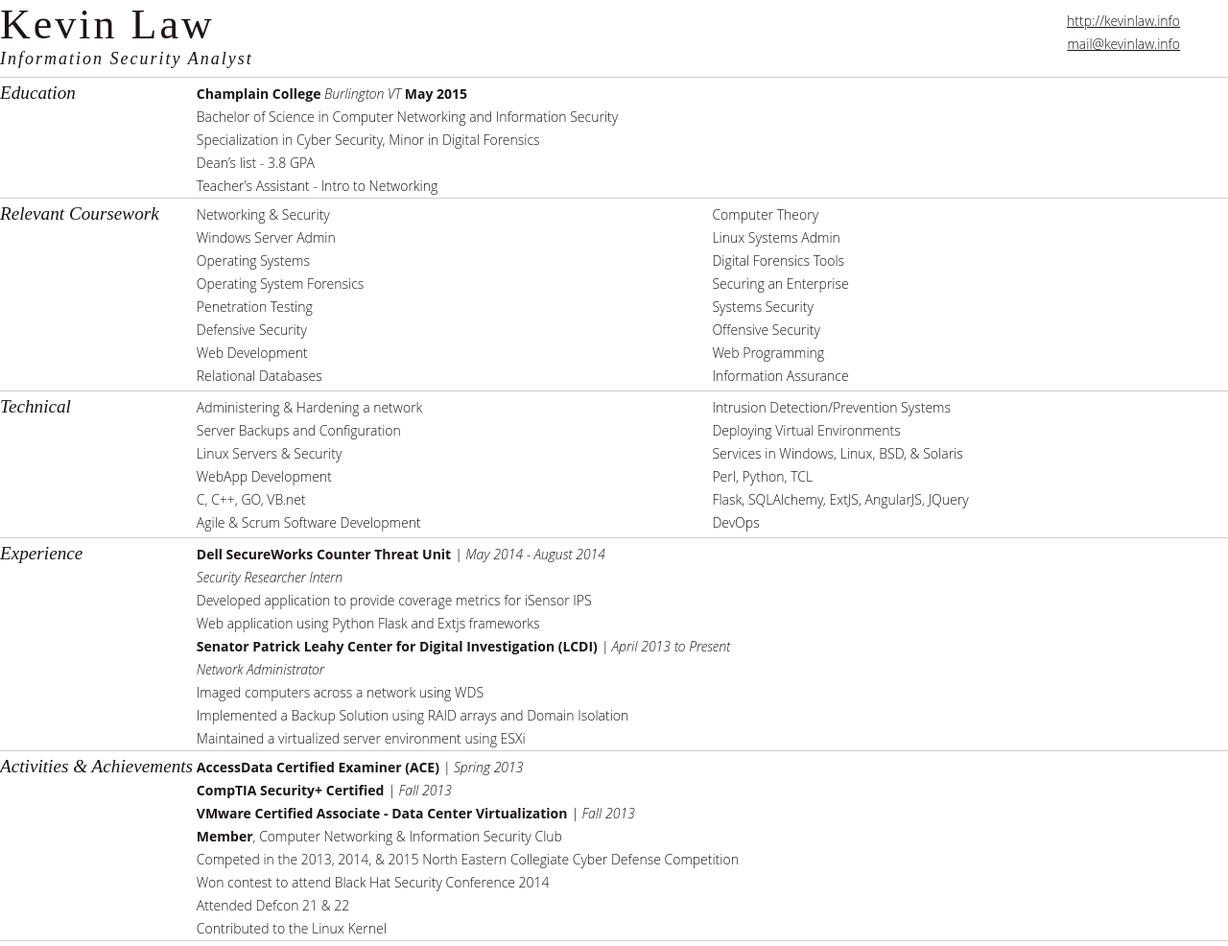
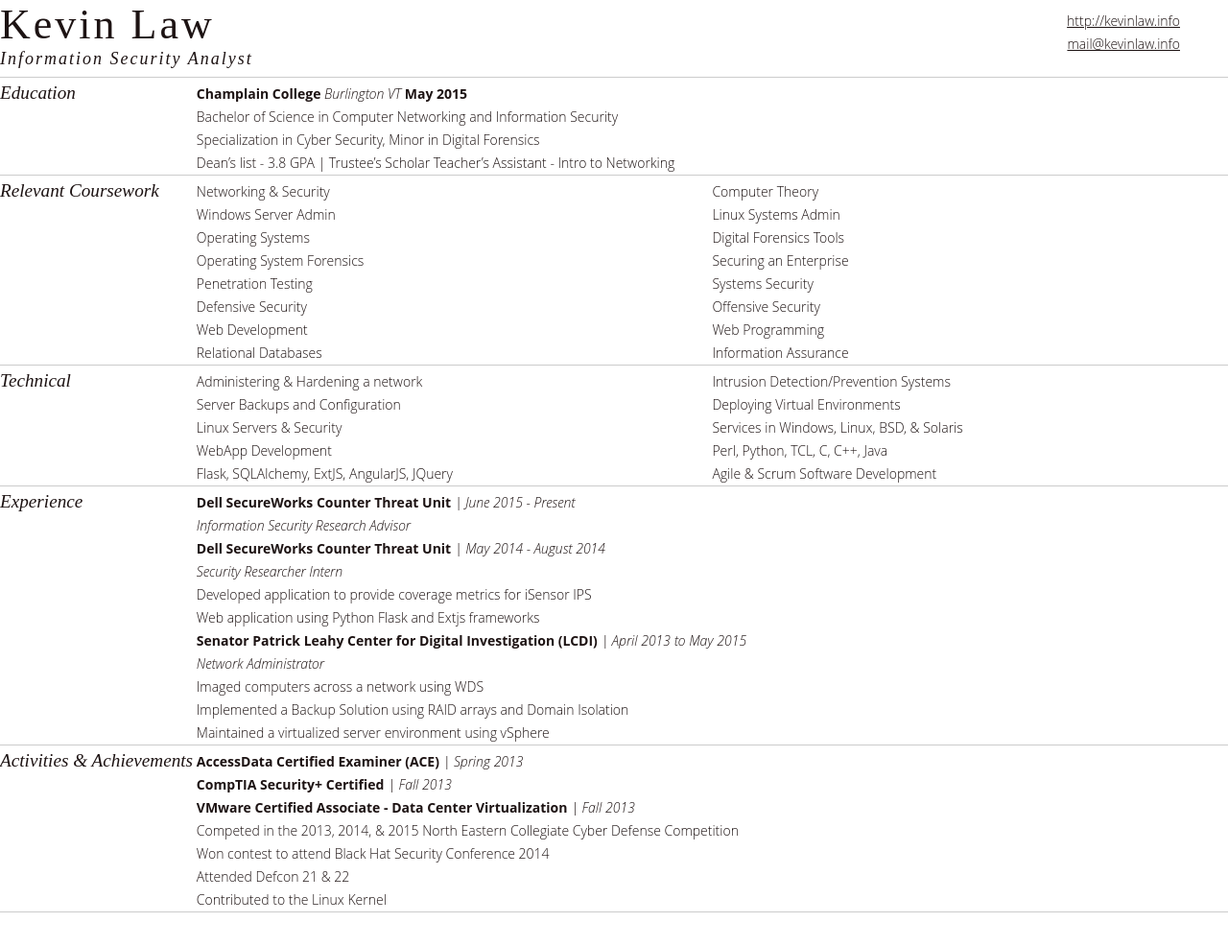
Before and after one commit to thatarchguy/KevinLawDotInfo, a Jekyll site: the page built from resume.md, in a window 1280 px wide. Shown: the whole page at 96% size. Built offline with Jekyll 4.4.1, drawn with Linux system fonts in a browser that asks for light colours; Markdown is read by kramdown in place of the engine named in the settings; after the commit the page ends 956 px from its top, so only the background shows below that.

Commit message:
Updated Resume

```diff
--- a/css/resume.css
+++ b/css/resume.css
@@ -391,7 +391,7 @@
 
 ol{
   margin:0;
-  padding:0 0 0.2em;
+  padding:0 0 0em;
   width:84%;
   display:inline-block
 }
--- a/resume.md
+++ b/resume.md
@@ -17,7 +17,7 @@
 **Champlain College** *Burlington VT* __May 2015__
 Bachelor of Science in Computer Networking and Information Security
 Specialization in Cyber Security, Minor in Digital Forensics
-Dean's list - 3.8 GPA
+Dean's list - 3.8 GPA  | Trustee's Scholar
 Teacher's Assistant - Intro to Networking
 
 
@@ -53,27 +53,28 @@
 1. Linux Servers & Security
 1. Services in Windows, Linux, BSD, & Solaris
 1. WebApp Development
-1. Perl, Python,  TCL
-1. C, C++, GO, VB.net
+1. Perl, Python, TCL, C, C++, Java
 1. Flask, SQLAlchemy, ExtJS, AngularJS, JQuery
 1. Agile & Scrum Software Development
-1. DevOps
 
 
 ------
 
 ### Experience
 
+**Dell SecureWorks Counter Threat Unit**  *| June 2015 - Present*
+	*Information Security Research Advisor*
+
 **Dell SecureWorks Counter Threat Unit**  *| May 2014 - August 2014*
 	*Security Researcher Intern*
 	Developed application to provide coverage metrics for iSensor IPS
 	Web application using Python Flask and Extjs frameworks
 
-**Senator Patrick Leahy Center for Digital Investigation (LCDI)**  *| April 2013 to Present*
+**Senator Patrick Leahy Center for Digital Investigation (LCDI)**  *| April 2013 to May 2015*
 	*Network Administrator*
 	Imaged computers across a network using WDS
 	Implemented a Backup Solution using RAID arrays and Domain Isolation
-	Maintained a virtualized server environment using ESXi
+	Maintained a virtualized server environment using vSphere
 
 ------
 
@@ -81,9 +82,6 @@
 **AccessData Certified Examiner (ACE)** *| Spring 2013*
 **CompTIA Security+ Certified** *| Fall 2013*
 **VMware Certified Associate - Data Center Virtualization** *| Fall 2013*
-
-
-**Member**, Computer Networking & Information Security Club
 Competed in the 2013, 2014, & 2015 North Eastern Collegiate Cyber Defense Competition
 Won contest to attend Black Hat Security Conference 2014
 Attended Defcon 21 & 22
```
Also changed, not shown: 1 other file.
